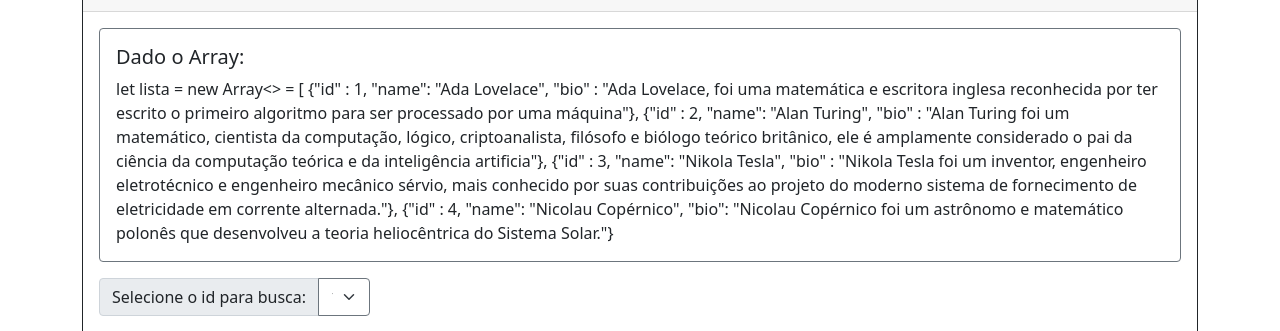
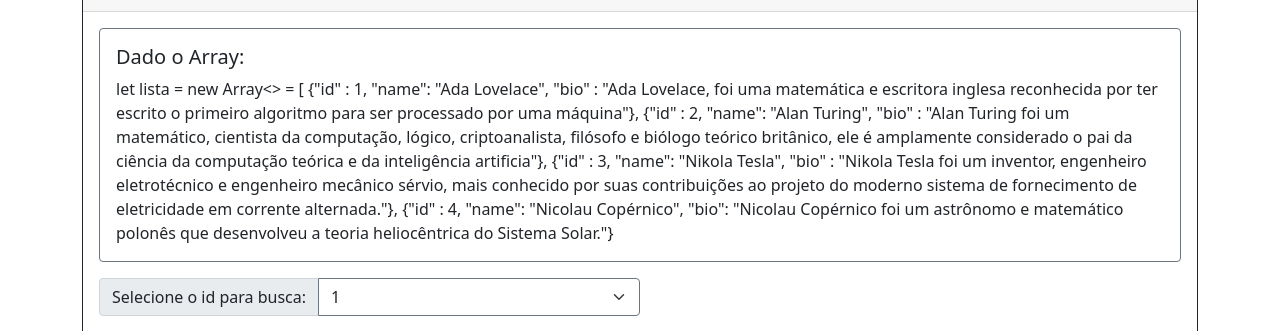
Before and after one commit to GabrielPradoC/helpperOrigins, a website built with webpack: page sprint-2/index.html in a window 1280 px wide. Shown: the part 469-800 px from the top of the page. Built offline with nearby package versions, Linux system fonts and the light colour scheme.

Commit message:
Fix select width

```diff
--- a/sprint-2/index.html
+++ b/sprint-2/index.html
@@ -79,7 +79,7 @@
               </div>
             </div>
             <div>
-              <div class="input-group w-25 mt-3 mb-3">
+              <div class="input-group w-50 mt-3 mb-3">
                 <label for="exercise6-id-select" class="input-group-text"
                   >Selecione o id para busca:</label
                 >
```
